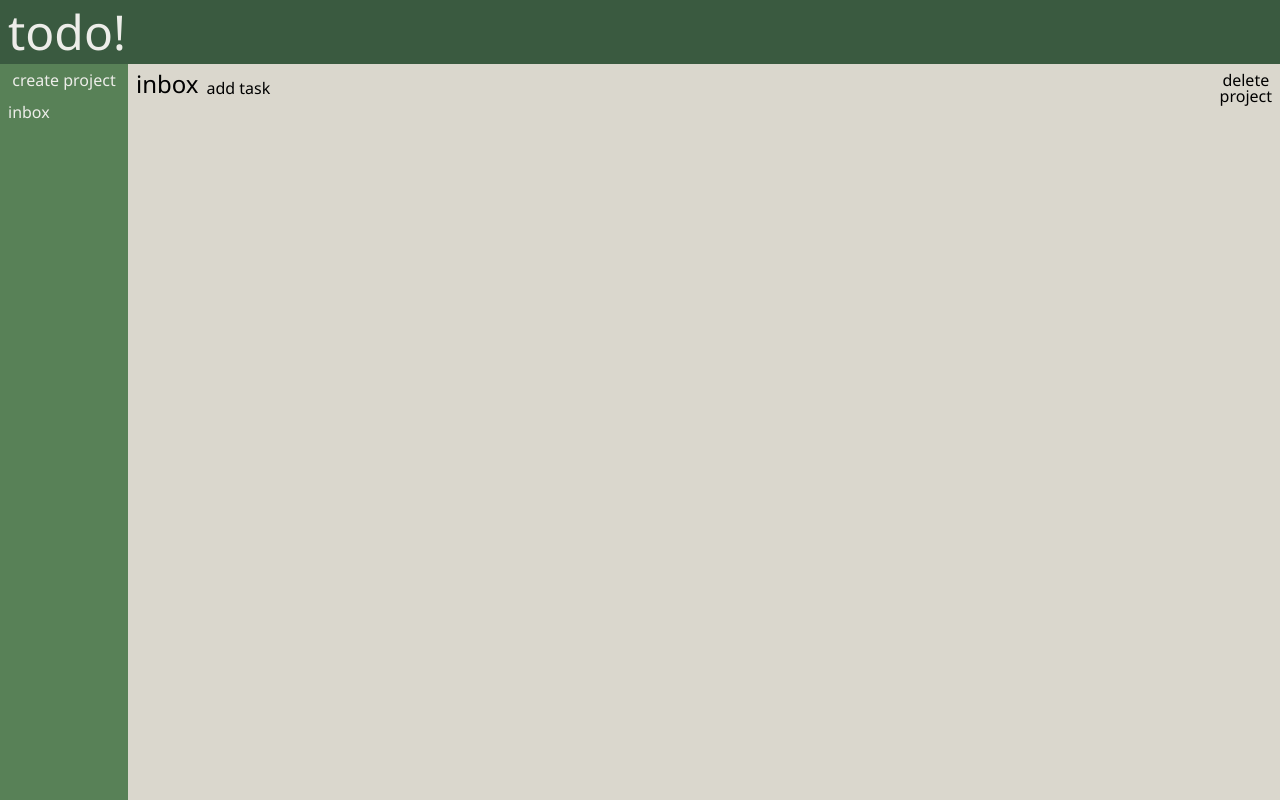
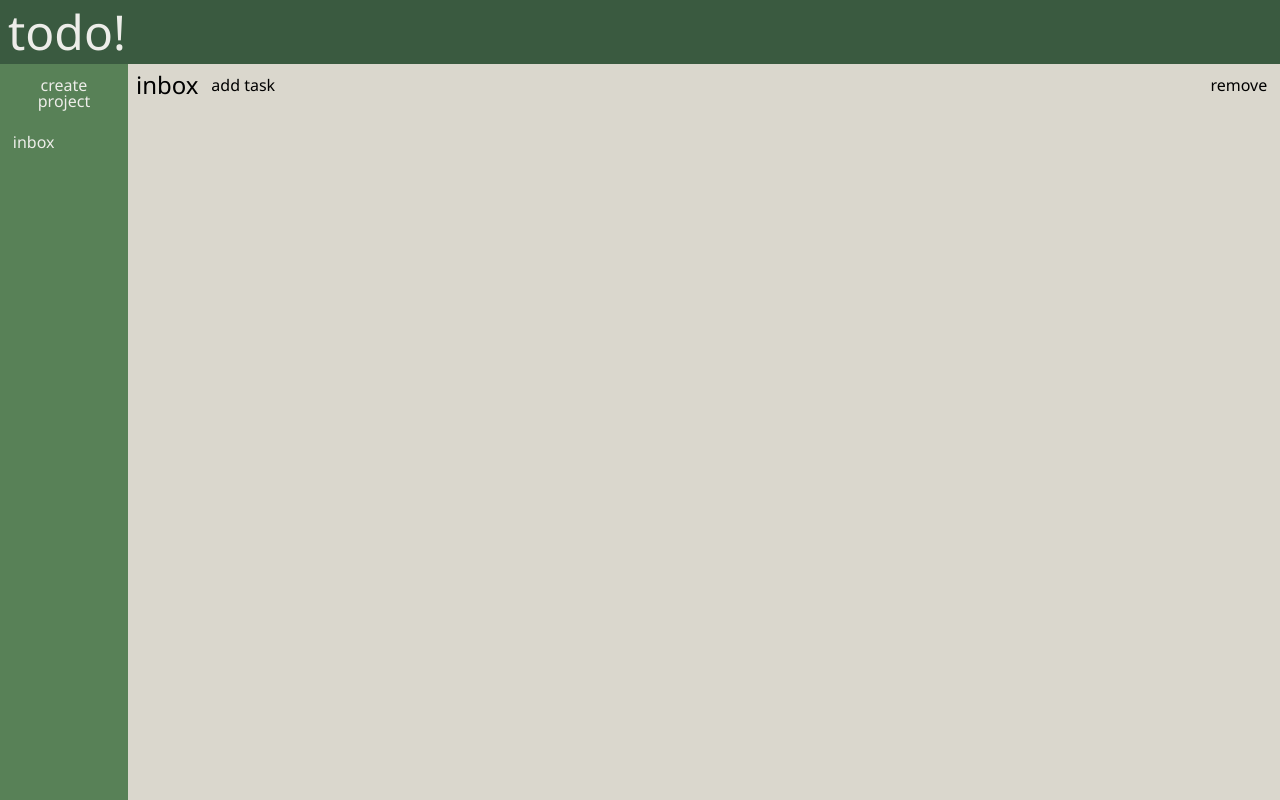
Before and after one commit to charlie-daniels/todo-list, a website built with webpack: page src/index.html in a window 1280 px wide. Built offline with nearby package versions, Linux system fonts and the light colour scheme.

Commit message:
align buttons and animate

```diff
--- a/src/modules/domController.js
+++ b/src/modules/domController.js
@@ -78,7 +78,7 @@ export default (() => {
     buttonAddTask.addEventListener('click', () => callTaskMenu(projectNumber));
 
     const buttonDeleteProject = document.createElement('button');
-    buttonDeleteProject.textContent = 'delete project';
+    buttonDeleteProject.textContent = 'remove';
     buttonDeleteProject.addEventListener('click', () => deleteProject(projectNumber));
 
     const header = document.createElement('div');
--- a/src/styles/core.css
+++ b/src/styles/core.css
@@ -68,6 +68,7 @@ body > div {
 
 .header {
   display: grid;
+  align-items: center;
   grid-template-columns: min-content auto min-content;
   gap: 0.5rem;
 }
@@ -102,6 +103,10 @@ form {
 
 /* Projects */
 
+.project button {
+  height: min-content;
+}
+
 .project-list {
   gap: .5rem;
 }
@@ -109,3 +114,15 @@ form {
 .project-list button {
   width: min-content;
 }
+
+/* Animations */
+
+button {
+  padding: 0.3rem;
+  border-radius: 2px;
+  transition: all 0.2s ease-in;
+}
+
+button:hover {
+  background-color: rgba(0, 0, 0, 0.2);
+}
```
